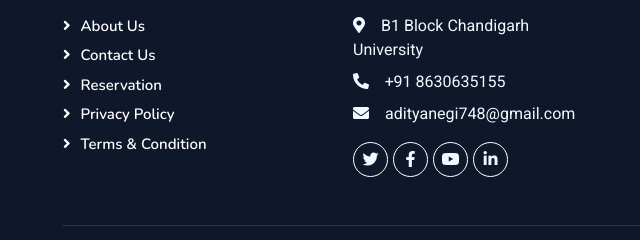
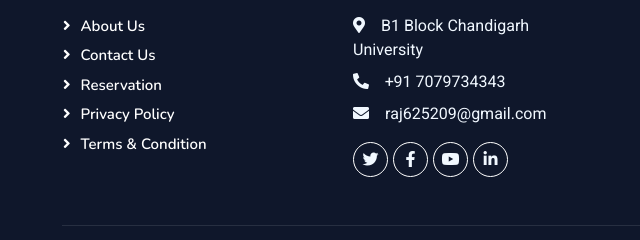
Before and after one commit to raj625209/CU_FOODS_, a plain HTML site: page menu.html in a window 1280 px wide. Shown: the part 1350-1590 px from the top of the page, 20-660 px from the left. Drawn offline with nearby package versions, Linux system fonts and the light colour scheme.

Commit message:
Updated some files

```diff
--- a/menu.html
+++ b/menu.html
@@ -449,8 +449,8 @@
                     <div class="col-lg-3 col-md-6">
                         <h4 class="section-title ff-secondary text-start text-primary fw-normal mb-4">Contact</h4>
                         <p class="mb-2"><i class="fa fa-map-marker-alt me-3"></i>B1 Block Chandigarh University</p>
-                        <p class="mb-2"><i class="fa fa-phone-alt me-3"></i>+91 8630635155</p>
-                        <p class="mb-2"><i class="fa fa-envelope me-3"></i>adityanegi748@gmail.com</p>
+                        <p class="mb-2"><i class="fa fa-phone-alt me-3"></i>+91 7079734343</p>
+                        <p class="mb-2"><i class="fa fa-envelope me-3"></i>raj625209@gmail.com</p>
                         <div class="d-flex pt-2">
                             <a class="btn btn-outline-light btn-social" href=""><i class="fab fa-twitter"></i></a>
                             <a class="btn btn-outline-light btn-social" href=""><i class="fab fa-facebook-f"></i></a>
```
Also changed, not shown: testimonial.html (+2 -2 lines).
